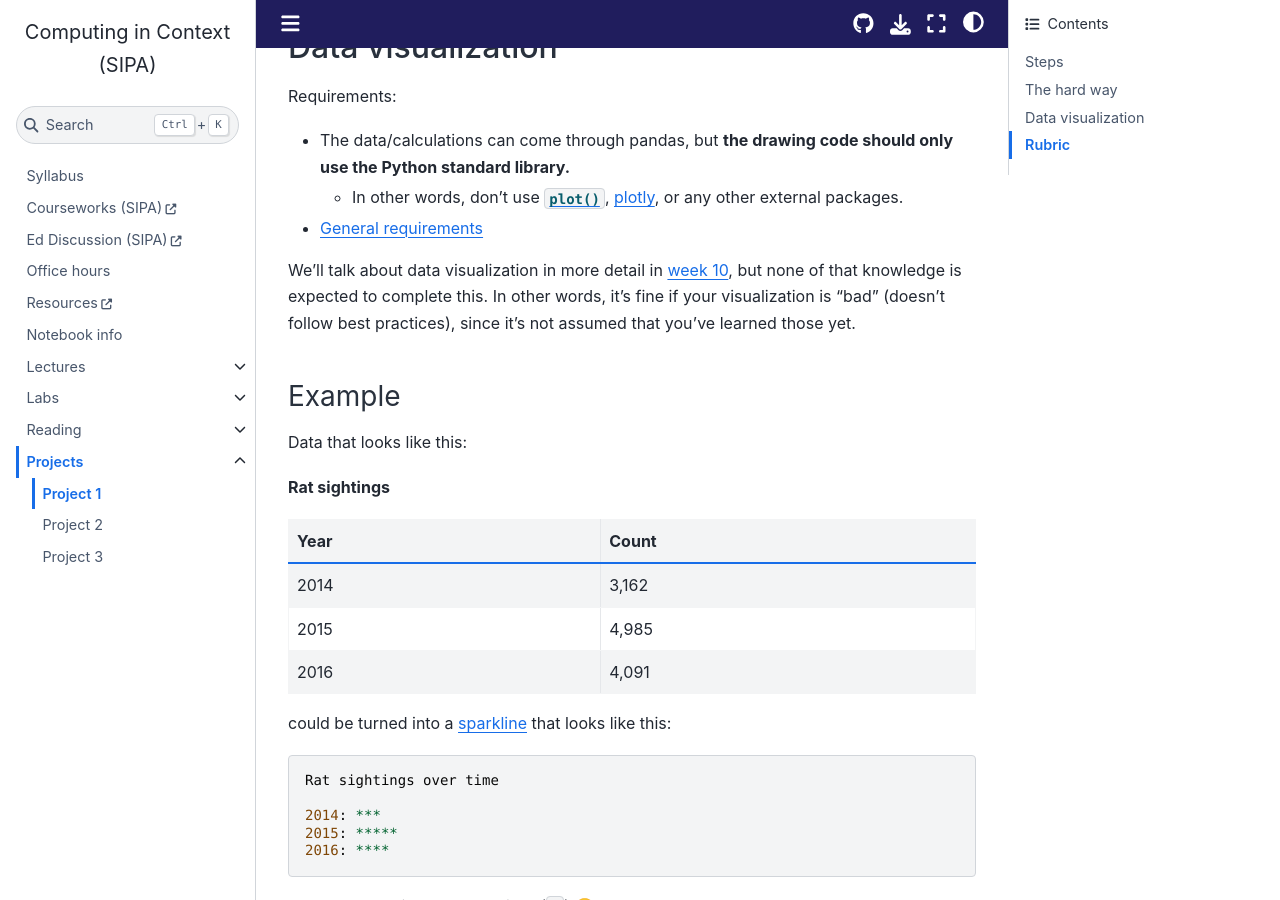
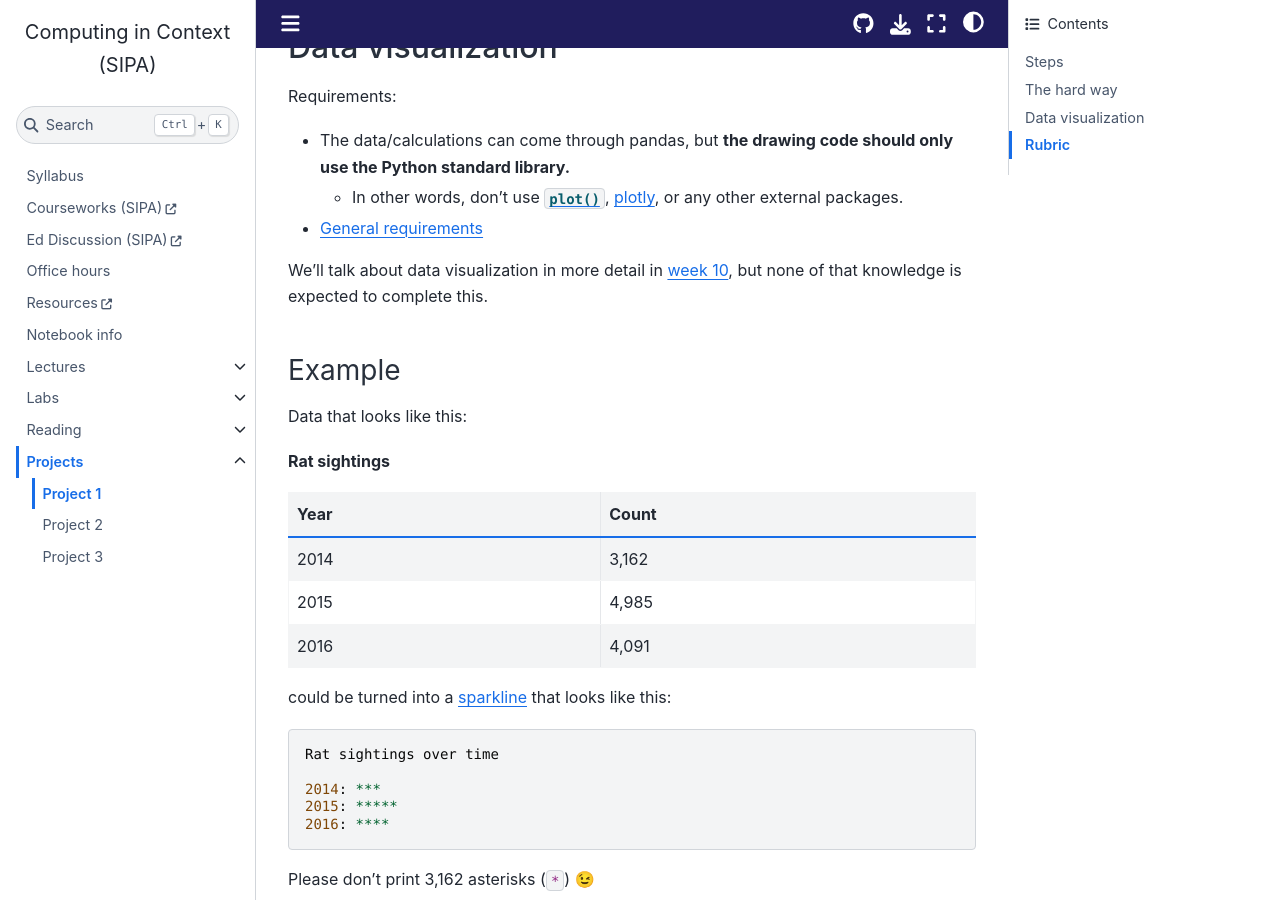
Before and after one commit to afeld/computing-in-context, a Jupyter Book: the page built from project_1.md, in a window 1280 px wide and 900 px high, scrolled down 1251 px. Built offline with Jupyter Book 1.0.4 settings and Sphinx 7.4.7 and the Sphinx Book theme 1.1.4, drawn with Linux system fonts in a browser that asks for light colours; pages that are not in the unit, such as notebooks, are missing from menus; comment, search, counter and statistics services are not loaded.

Commit message:
don't allow visualizations in Project 1 to be "bad"

```diff
--- a/project_1.md
+++ b/project_1.md
@@ -44,7 +44,7 @@ Requirements:
   - In other words, don't use [`plot()`](https://pandas.pydata.org/docs/reference/api/pandas.DataFrame.plot.html), [plotly](https://plotly.com/python/), or any other external packages.
 - [General requirements](notebooks.md#visualizations)
 
-We'll talk about data visualization in more detail in [week 10](index.md#schedule), but none of that knowledge is expected to complete this. In other words, it's fine if your visualization is "bad" (doesn't follow best practices), since it's not assumed that you've learned those yet.
+We'll talk about data visualization in more detail in [week 10](index.md#schedule), but none of that knowledge is expected to complete this.
 
 ### Example
 
```
